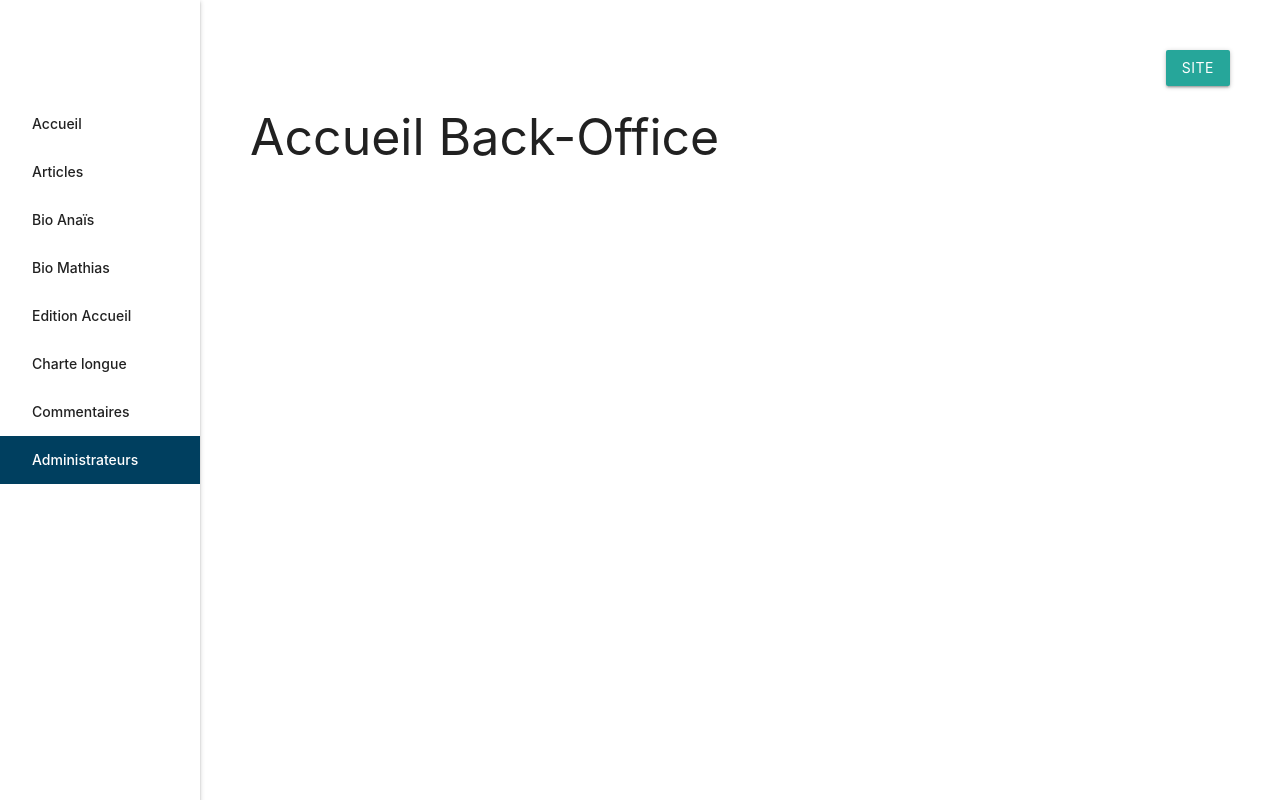
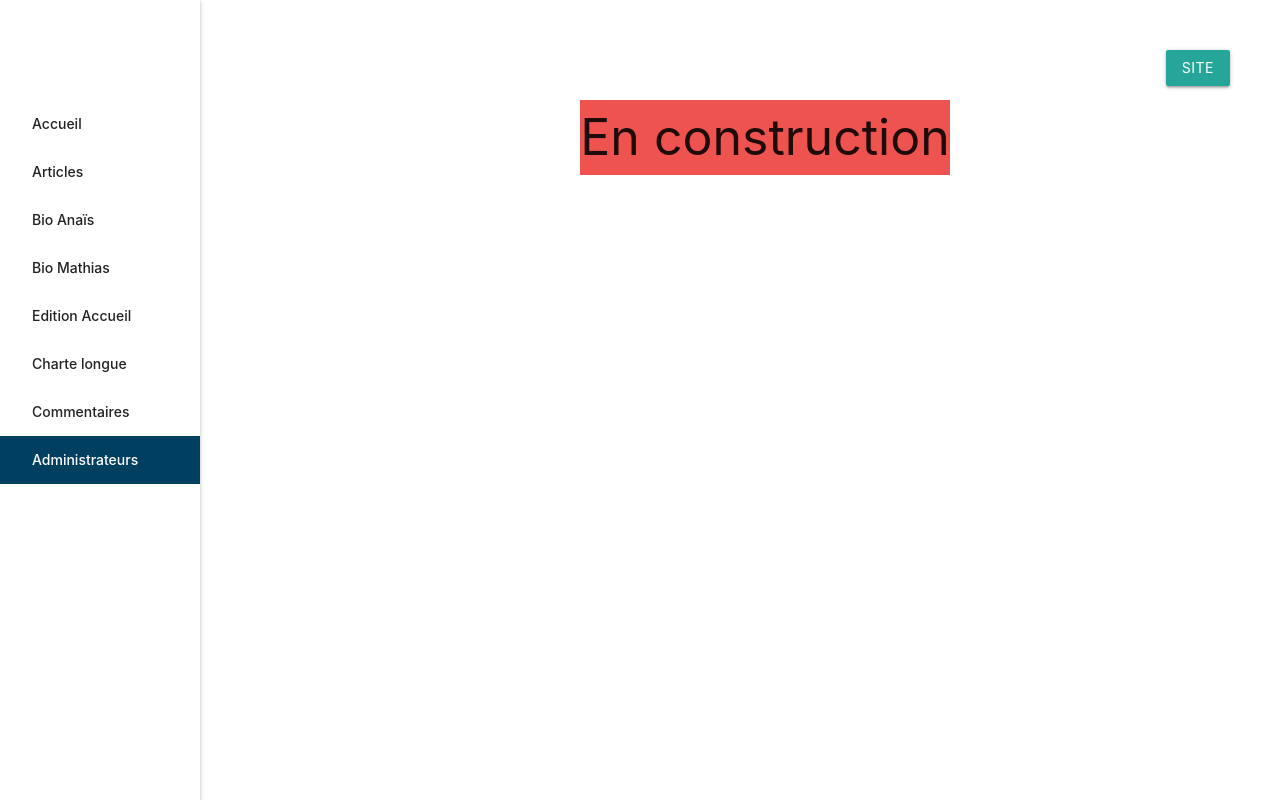
Before and after one commit to WildCodeSchool/paris-js-0918-groupe8-react, a React (Create React App) app: page /admin/admin in a window 1280 px wide. Built offline with nearby package versions, Linux system fonts and the light colour scheme.

Commit message:
modif page accueil

```diff
--- /dev/null
+++ b/src/components/boaccueil/BoAccueil.js
@@ -0,0 +1,15 @@
+import React, { Component } from 'react';
+
+
+const BoAccueil = () => (
+
+  <div className="row">
+    <div className="col s3" />
+    <p className="red lighten-1" style={{ fontSize: '50px' }}>
+      Bienvenue sur le Tableau de Bord
+    </p>
+  </div>
+);
+
+
+export default BoAccueil;
--- a/src/components/boadmin/BoAdmin.js
+++ b/src/components/boadmin/BoAdmin.js
@@ -1,20 +1,17 @@
-import React, { Component } from 'react';
+import React from 'react';
 // import Card from '../../components/blog/card';
 // import CardBody from '../../components/blog/cardBody';
 
 
-class BoAdmin extends Component {
-	render() {
-		return (
-			<div>
-				<p style={{ fontSize: '50px' }}>
-      		Accueil Back-Office
-      	</p>
-				{/* <CardBody />
-				<Card /> */}
-			</div>
-		);
-	}
-}
+const BoAdmin = () => (
 
+  <div className="row">
+    <div className="col s3" />
+    <p className="red lighten-1" style={{ fontSize: '50px' }}>
+    En construction
+    </p>
+  </div>
+
+
+);
 export default BoAdmin;
--- a/src/screens/BOaccueil.jsx
+++ b/src/screens/BOaccueil.jsx
@@ -2,7 +2,7 @@ import React from 'react';
 
 import GoToSite from '../components/buttons/GoToSite';
 import BoNavbar from '../components/boNavbar/BoNavbar';
-import BoAdmin from '../components/boadmin/BoAdmin';
+import BoAccueil from '../components/boaccueil/BoAccueil';
 
 import './BOgrids.css';
 
@@ -15,7 +15,7 @@ const BOaccueil = () => (
       <BoNavbar />
     </aside>
     <main className="grid-item">
-      <BoAdmin />
+      <BoAccueil />
     </main>
   </div>
 );
```
